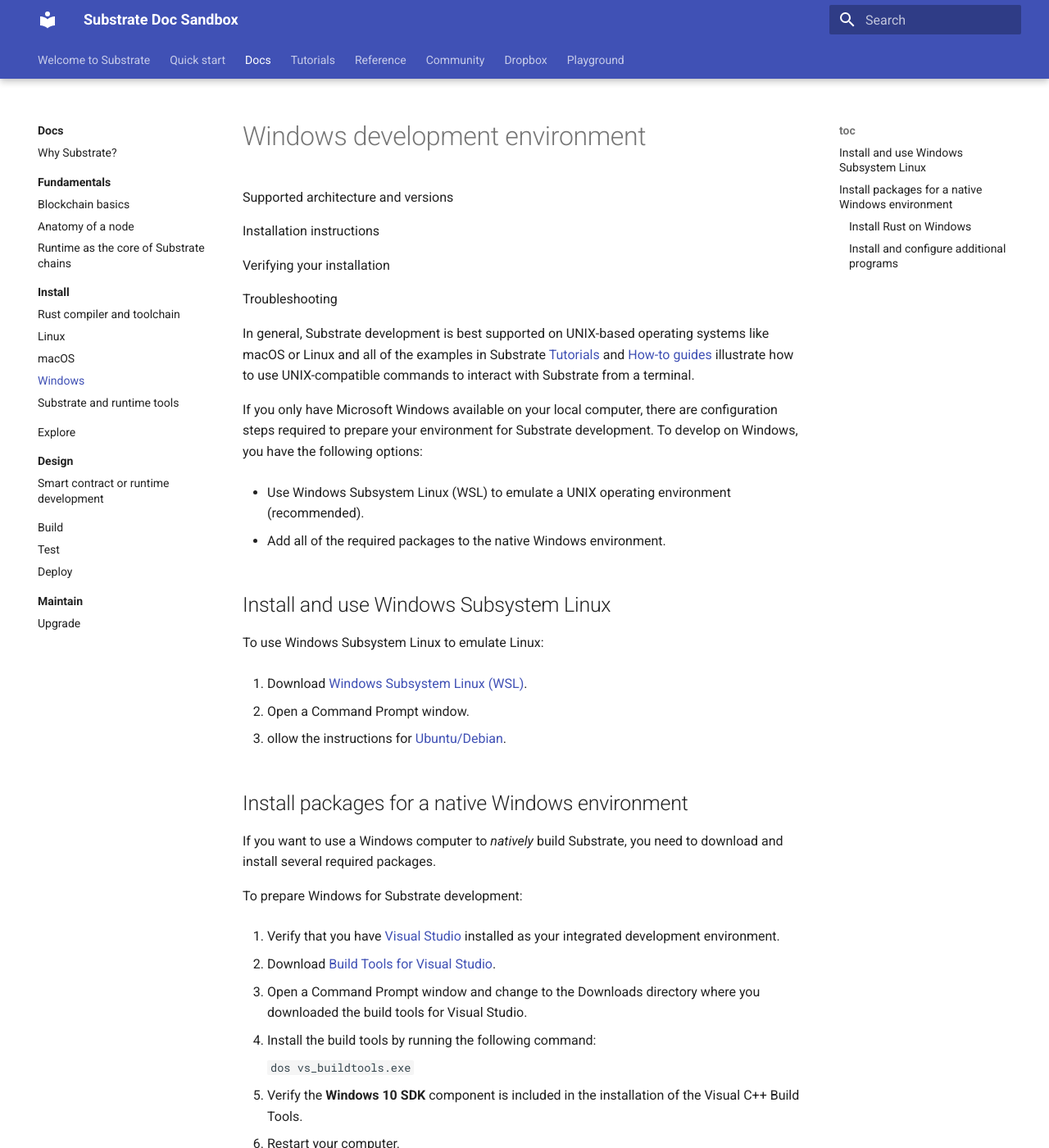
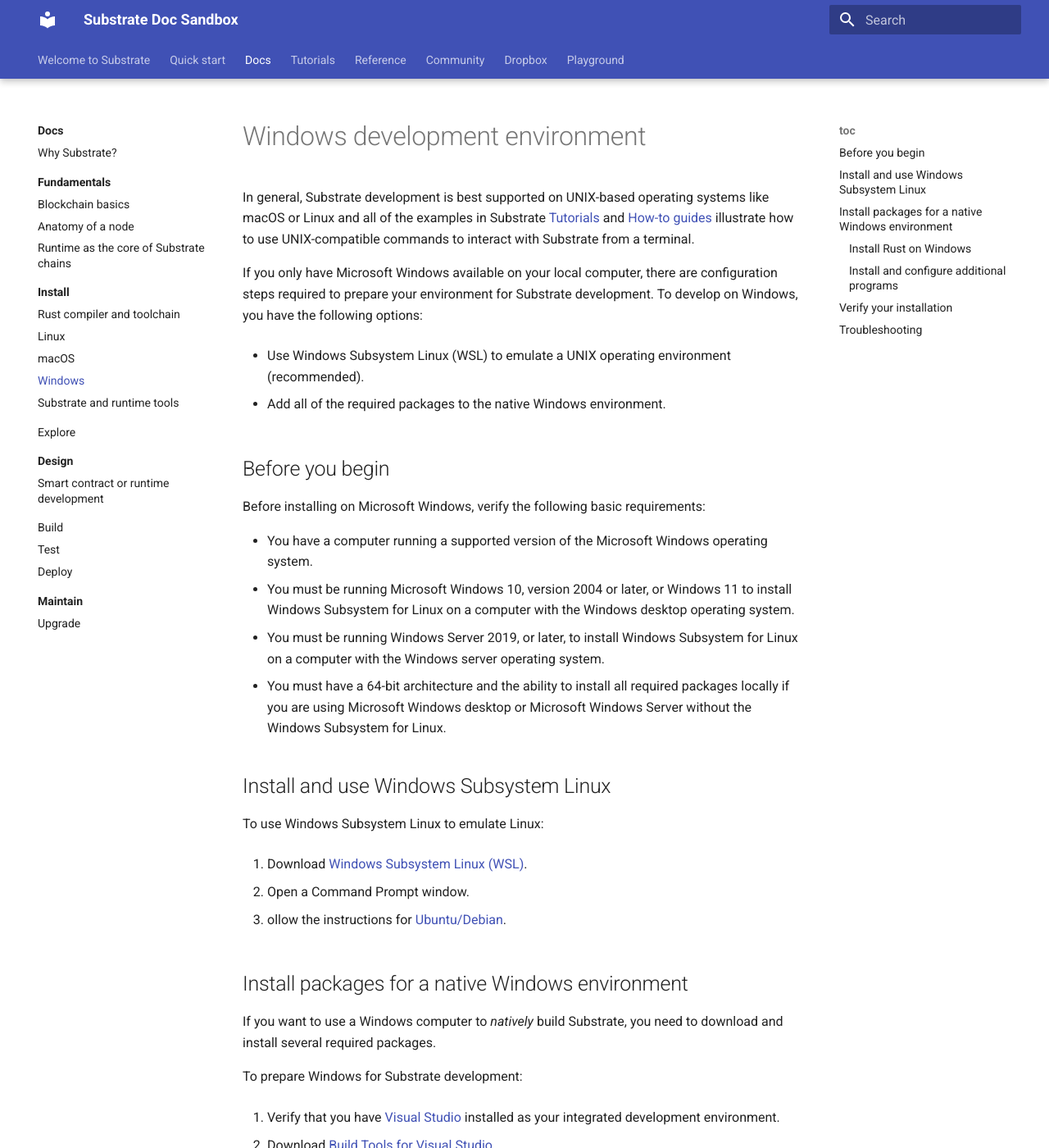
Before and after one commit to polkadot-developers/docs-sandbox, an MkDocs documentation site: the page built from source/docs/main-docs/03-install/windows.md, in a window 1280 px wide and 1400 px high. Shown: the whole window at 82% size. Built offline with MkDocs 1.6.1 and Material for MkDocs 9.7.7, drawn with Linux system fonts in a browser that asks for light colours; some of the changed text lies outside the part shown.

Commit message:
Early content for Windows

````diff
--- a/source/docs/main-docs/03-install/windows.md
+++ b/source/docs/main-docs/03-install/windows.md
@@ -1,12 +1,4 @@
 # Windows development environment
-
-Supported architecture and versions
-
-Installation instructions
-
-Verifying your installation
-
-Troubleshooting
 
 In general, Substrate development is best supported on UNIX-based operating systems like macOS or Linux and all of the examples in Substrate [Tutorials](../tutorials) and [How-to guides](../reference/how-to-guides) illustrate how to use UNIX-compatible commands to interact with Substrate from a terminal.
 
@@ -16,6 +8,15 @@
 * Use Windows Subsystem Linux (WSL) to emulate a UNIX operating environment (recommended).
 
 * Add all of the required packages to the native Windows environment.
+
+## Before you begin
+
+Before installing on Microsoft Windows, verify the following basic requirements:
+
+* You have a computer running a supported version of the Microsoft Windows operating system.
+* You must be running Microsoft Windows 10, version 2004 or later,  or Windows 11 to install Windows Subsystem for Linux on a computer with the Windows desktop operating system.
+* You must be running Windows Server 2019, or later, to install Windows Subsystem for Linux on a computer with the Windows server operating system.
+* You must have a 64-bit architecture and the ability to install all required packages locally if you are using Microsoft Windows desktop or Microsoft Windows Server without the Windows Subsystem for Linux.
 
 ## Install and use Windows Subsystem Linux
 
@@ -104,3 +105,7 @@
    ```
    choco install make
    ```
+
+## Verify your installation
+
+## Troubleshooting
````
